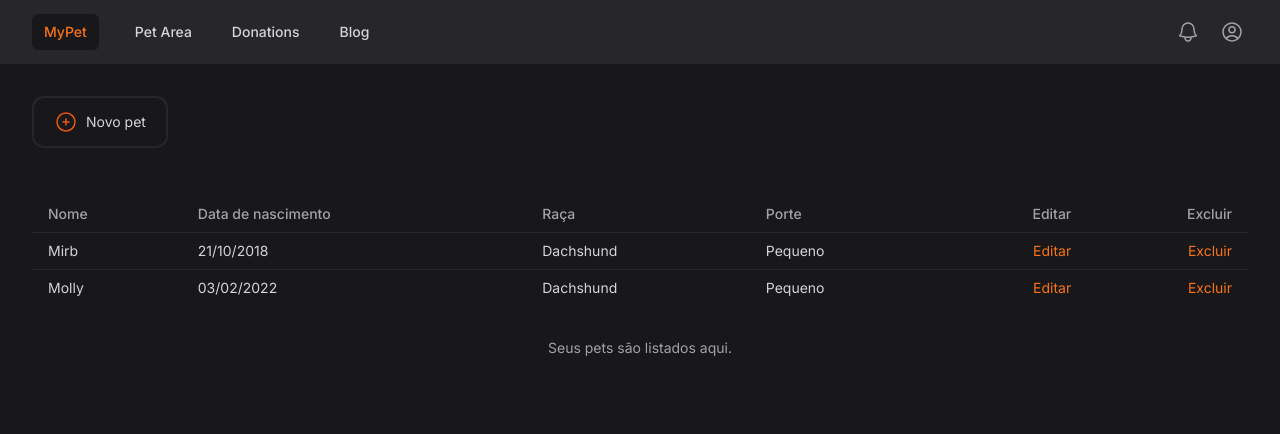
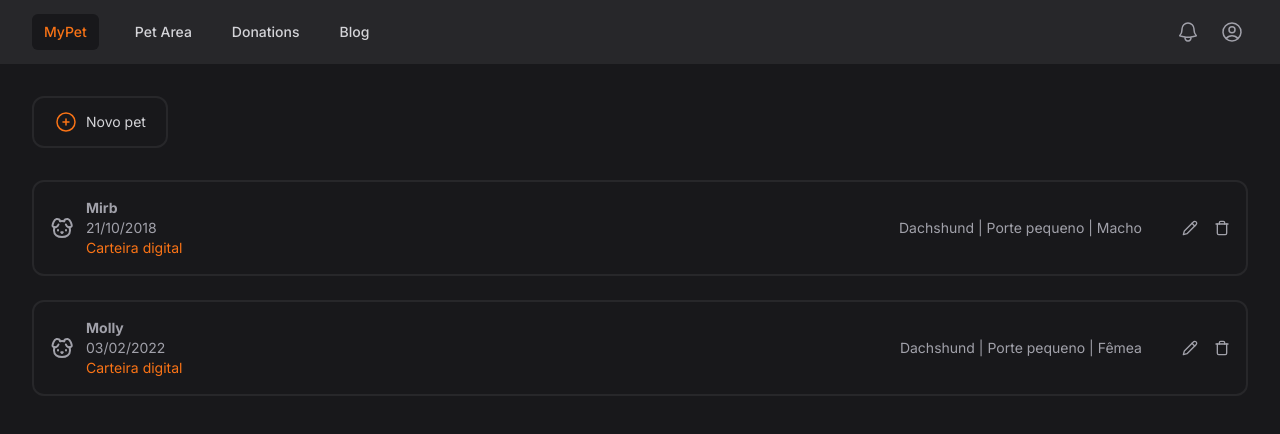
Before and after one commit to gabr1elpachec0/mypet, a React (Vite) app in the folder web/: page /pets in a window 1280 px wide. Shown: the top 434 px of the page. Built offline with nearby package versions, Linux system fonts and the light colour scheme.

Commit message:
feat: add update on pets list

```diff
--- a/web/package.json
+++ b/web/package.json
@@ -16,6 +16,7 @@
     "@radix-ui/react-slot": "^1.0.2",
     "class-variance-authority": "^0.7.0",
     "clsx": "^2.1.0",
+    "lucide-react": "^0.343.0",
     "react": "^18.2.0",
     "react-dom": "^18.2.0",
     "react-router-dom": "^6.22.1",
--- a/web/src/pages/pets/pets.tsx
+++ b/web/src/pages/pets/pets.tsx
@@ -1,70 +1,64 @@
 import { PlusCircleIcon } from "@heroicons/react/24/outline";
 import { Navbar } from "../../components/navbar";
+import { DogIcon, PencilIcon, Trash } from 'lucide-react'
 
 export function Pets() {
   return (
     <div>
       <Navbar />
       <div className="mx-auto max-w-7xl px-2 sm:px-6 lg:px-8">
-        <button className="flex gap-2 text-sm items-center my-8 border-2 px-5 py-3 border-zinc-800 hover:border-orange-600 transition-colors duration-300 rounded-xl text-zinc-300">
+        <button className="flex gap-2 text-sm items-center my-8 border-2 px-5 py-3 border-zinc-800 hover:border-orange-500 transition-colors duration-300 rounded-xl text-zinc-300">
           <span>
-            <PlusCircleIcon className="w-6 h-6 text-orange-600" />
+            <PlusCircleIcon className="w-6 h-6 text-orange-500" />
           </span>
           Novo pet
         </button>
 
-        <div className="py-4 items-center text-zinc-400 text-sm">
-          <div className="overflow-x-auto">
-            <table className="table-auto w-full">
-              <caption className="caption-bottom mt-8 mb-2">
-                Seus pets são listados aqui.
-              </caption>
-              <thead className="text-zinc-400">
-                <tr>
-                  <th className="px-4 py-2">Nome</th>
-                  <th className="px-4 py-2">Data de nascimento</th>
-                  <th className="px-4 py-2">Raça</th>
-                  <th className="px-4 py-2">Porte</th>
-                  <th className="px-4 py-2 text-right">Editar</th>
-                  <th className="px-4 py-2 text-right">Excluir</th>
-                </tr>
-              </thead>
+        <div className='flex gap-3 border-2 text-zinc-400  border-zinc-800 rounded-xl p-4 items-center justify-between'>
+          <div className="text-sm flex items-center gap-3">
+            <DogIcon className='w-6 h-6' />
+            <div>
+              <h1 className=' font-bold'>Mirb</h1>
+              <p>21/10/2018</p>
+              <a href="" className='text-orange-500'>Carteira digital</a>
+            </div>
+          </div>
+          <div className='flex text-sm gap-10 items-center'>
+            <p>Dachshund | Porte pequeno | Macho</p>
+            <div className='flex gap-4'>
+              <a href="">
+                <PencilIcon className='w-4 h-4'/>
+              </a>
+              <a href="">
+                <Trash className='w-4 h-4'/>
+              </a>
+            </div>
 
-              <tbody className="text-zinc-300">
-                <tr className="border-t border-zinc-800">
-                  <td className="px-4 py-2">Mirb</td>
-                  <td className="px-4 py-2">21/10/2018</td>
-                  <td className="px-4 py-2">Dachshund</td>
-                  <td className="px-4 py-2">Pequeno</td>
-                  <td className="px-4 py-2 text-right">
-                    <a href="" className="hover:underline text-orange-500">
-                      Editar
-                    </a>
-                  </td>
-                  <td className="px-4 py-2 text-right">
-                    <a href="" className="hover:underline text-orange-500">
-                      Excluir
-                    </a>
-                  </td>
-                </tr>
-                <tr className="border-t border-zinc-800">
-                  <td className="px-4 py-2">Molly</td>
-                  <td className="px-4 py-2">03/02/2022</td>
-                  <td className="px-4 py-2">Dachshund</td>
-                  <td className="px-4 py-2">Pequeno</td>
-                  <td className="px-4 py-2 text-right">
-                    <a href="" className="hover:underline text-orange-500">
-                      Editar
-                    </a>
-                  </td>
-                  <td className="px-4 py-2 text-right">
-                    <a href="" className="hover:underline text-orange-500">
-                      Excluir
-                    </a>
-                  </td>
-                </tr>
-              </tbody>
-            </table>
+          </div>
+        </div>
+
+        <br />
+
+        <div className='flex gap-3 border-2 text-zinc-400  border-zinc-800 rounded-xl p-4 items-center justify-between'>
+          <div className="text-sm flex items-center gap-3">
+            <DogIcon className='w-6 h-6' />
+            <div>
+              <h1 className=' font-bold'>Molly</h1>
+              <p>03/02/2022</p>
+              <a href="" className='text-orange-500'>Carteira digital</a>
+            </div>
+          </div>
+          <div className='flex text-sm gap-10 items-center'>
+            <p>Dachshund | Porte pequeno | Fêmea</p>
+            <div className='flex gap-4'>
+              <a href="">
+                <PencilIcon className='w-4 h-4'/>
+              </a>
+              <a href="">
+                <Trash className='w-4 h-4'/>
+              </a>
+            </div>
+
           </div>
         </div>
       </div>
```
Also changed, not shown: 1 other file (tests, documents, lock files or other folders).
